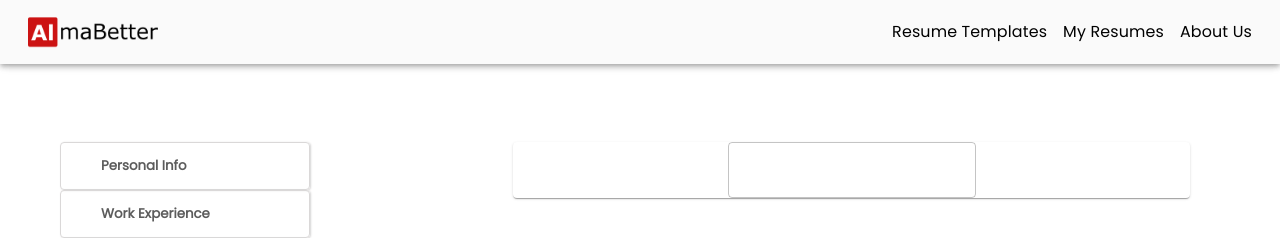
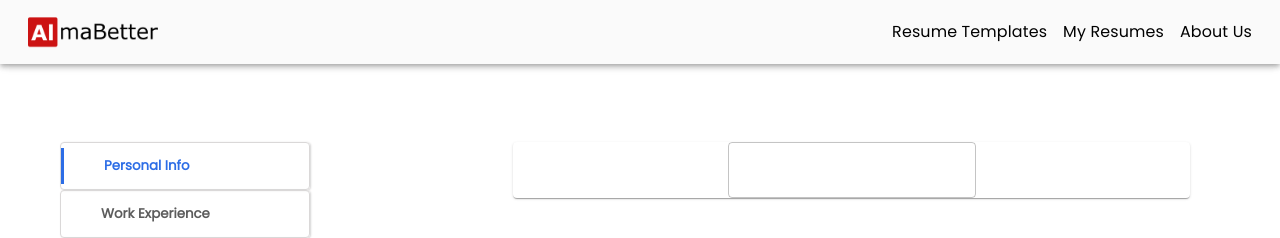
Before and after one commit to AShekharCodes/react-resume, a React (Create React App) app: page /details in a window 1280 px wide. Shown: the top 238 px of the page. Built offline with nearby package versions, Linux system fonts and the light colour scheme.

Commit message:
reworked sidetab and added clickable styles

```diff
--- a/src/components/Navigationtabs.jsx
+++ b/src/components/Navigationtabs.jsx
@@ -2,7 +2,7 @@ import React, { useState } from "react";
 import "../styling/Navigationtabs.css";
 
 const Navigationtabs = () => {
-  const [selectedButton, setSelectedButton] = useState(null);
+  const [selectedButton, setSelectedButton] = useState(1);
 
   const handleClick = (id) => {
     setSelectedButton(id);
```
